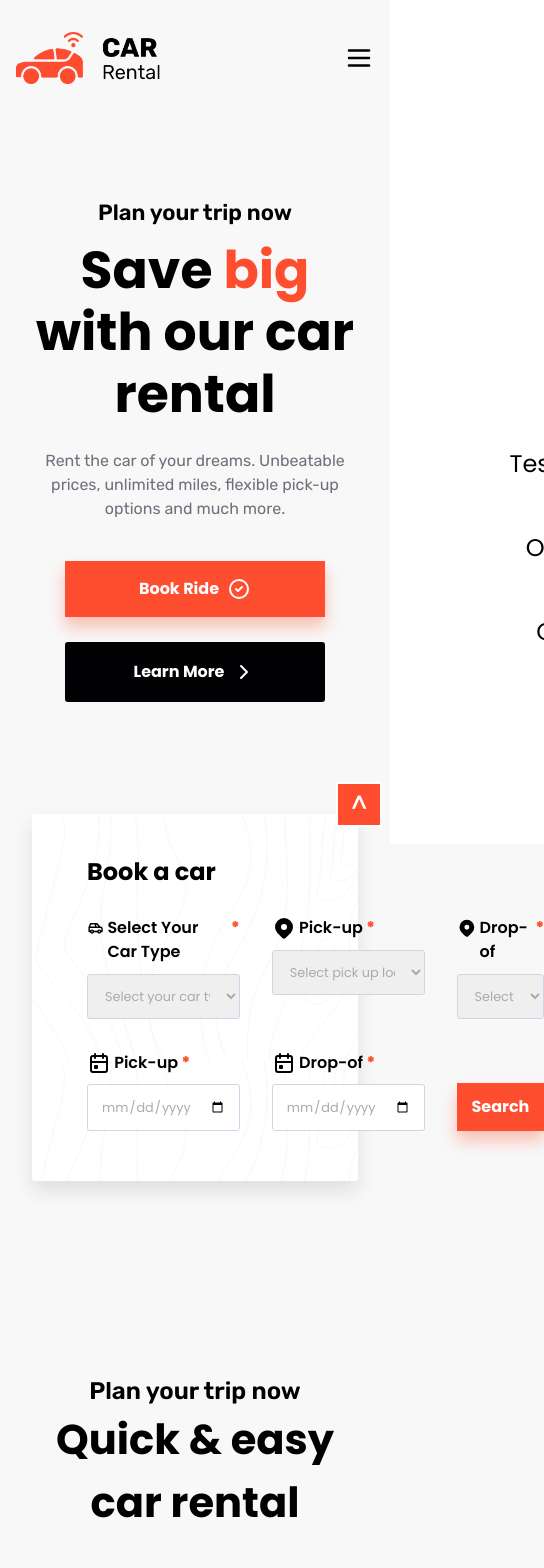
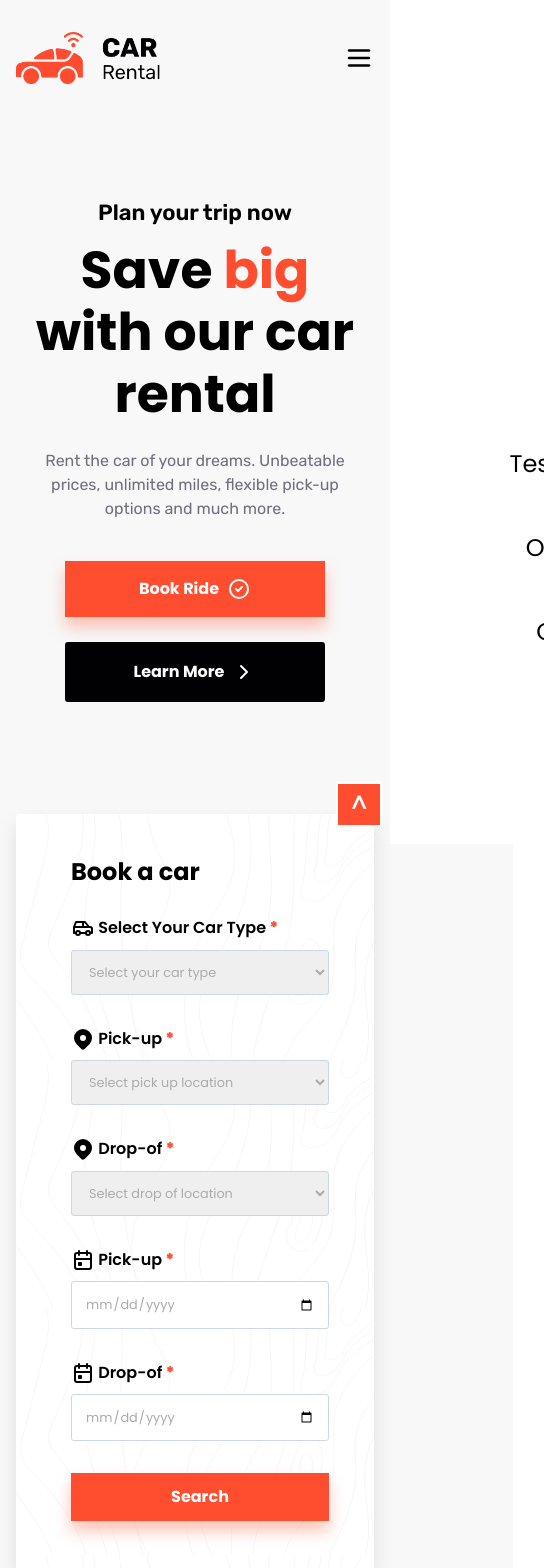
Before and after one commit to TortarZ/car-rental, a Next.js app: page / in a window 390 px wide. Shown: the top 1568 px of the page, 544 px wide, since content can reach past the window. Built offline with nearby package versions, Linux system fonts and the light colour scheme.

Commit message:
feat (Hero): Responsive for all device

```diff
--- a/app/components/Styles/BookCar.css
+++ b/app/components/Styles/BookCar.css
@@ -45,3 +45,19 @@ label {
     padding: 2rem 2rem;
   }
 }
+
+@media (max-width: 768px) {
+  .book-section {
+    padding: 2rem 1rem;
+  }
+
+  .bookcar-content {
+    grid-template-columns: 1fr 1fr;
+  }
+}
+
+@media (max-width: 430px) {
+  .bookcar-content {
+    grid-template-columns: 1fr;
+  }
+}
--- a/app/components/Styles/Hero.css
+++ b/app/components/Styles/Hero.css
@@ -81,7 +81,7 @@
   }
 }
 
-@media (max-width: 390px) {
+@media (max-width: 390px), (max-width: 430px) {
   .hero-con {
     padding: 5rem 2rem;
   }
```
